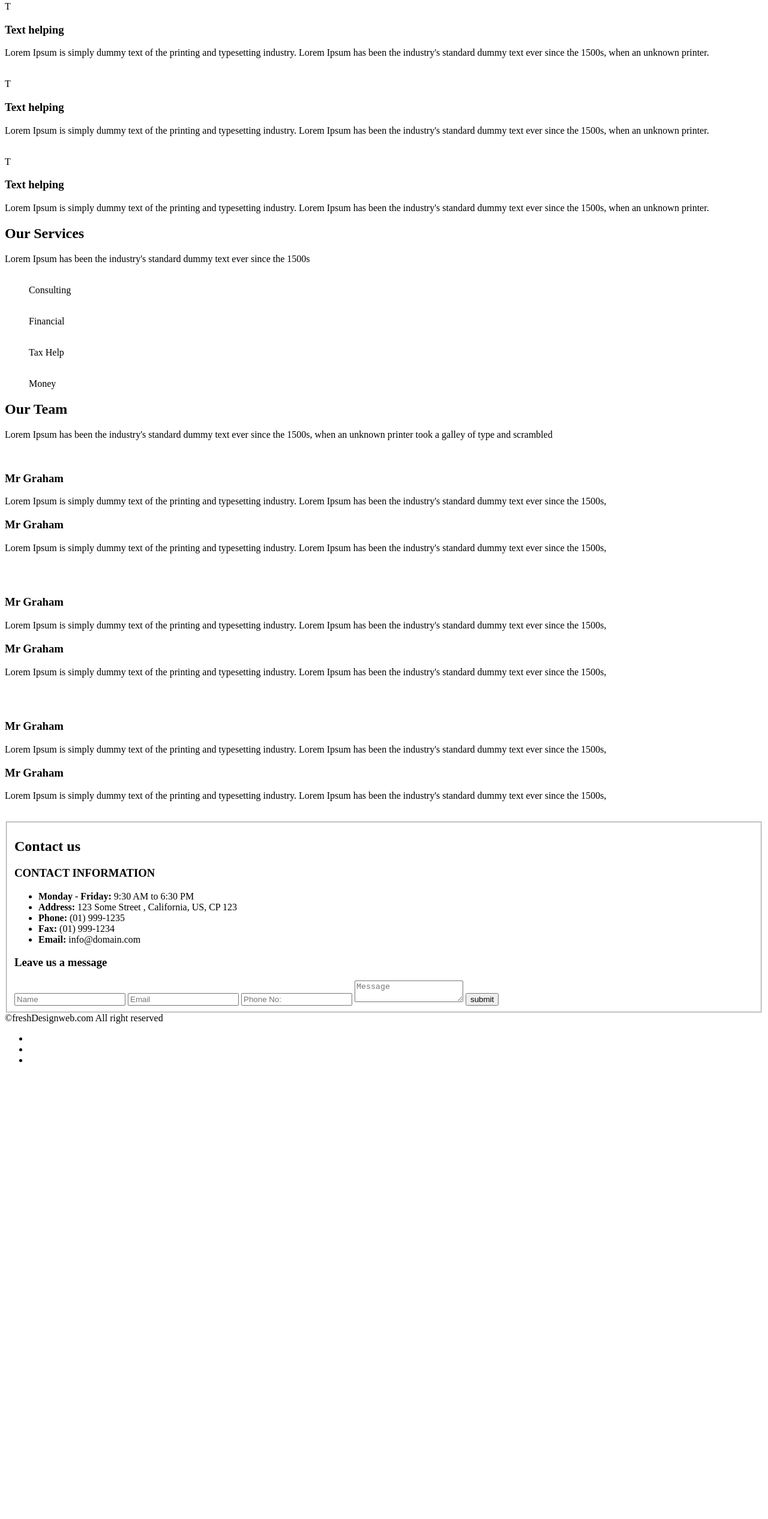
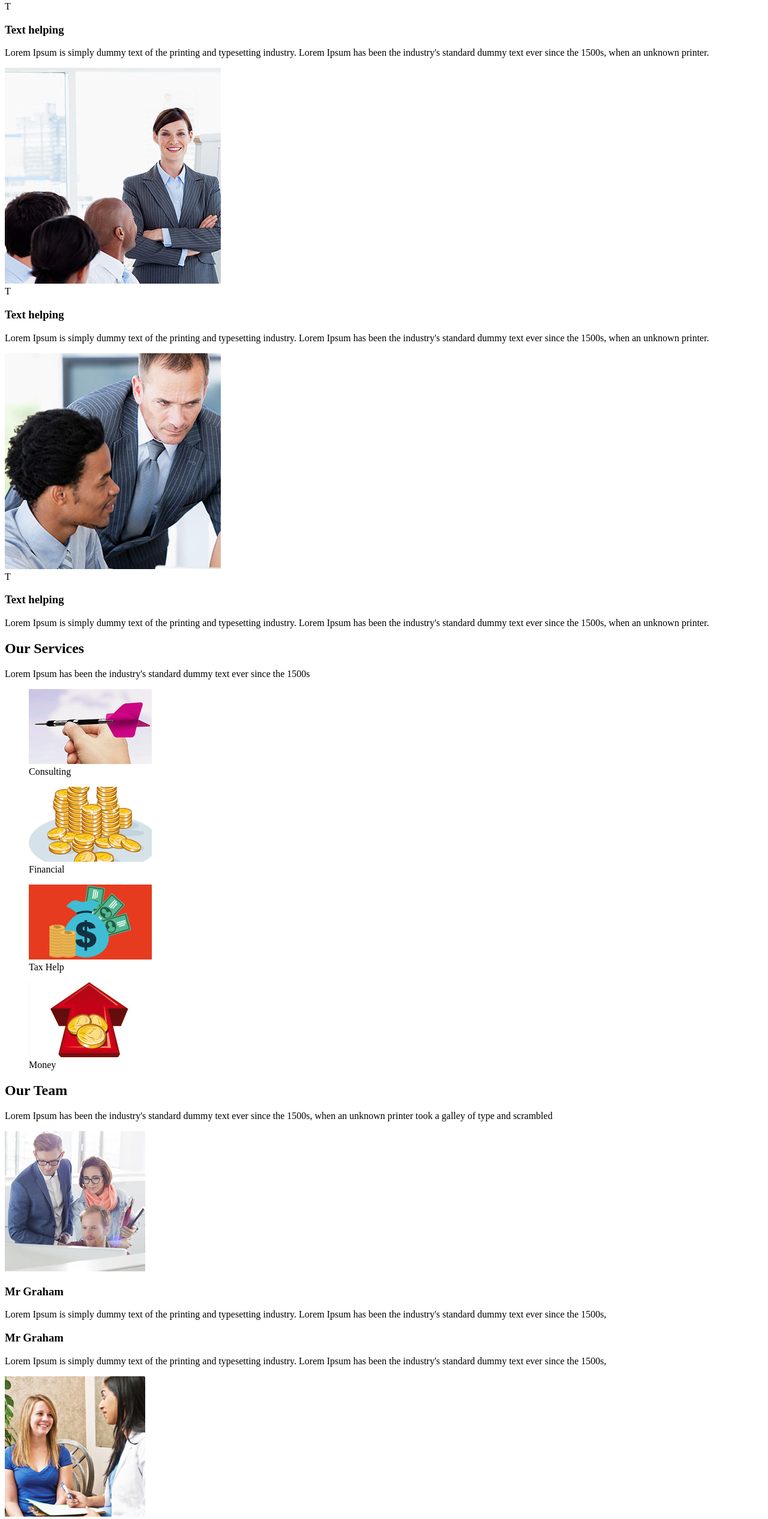
Before and after one commit to rafaelescalfoni/2016_turma2b, a plain HTML site: page ubusina/index.html in a window 1280 px wide. Shown: the part 1564-4097 px from the top of the page at 60% size. Before the commit the page ends 3357 px from the top, so only its background shows below. Drawn offline with Linux system fonts and the light colour scheme.

Commit message:
Imagem do site

```diff
--- a/ubusina/index.html
+++ b/ubusina/index.html
@@ -49,7 +49,7 @@
 				</div>
 			</div>
 			<div class="features">
-				<img />
+				<img src="img/about2.jpg" />
 				<div class="hexagono">T
 				</div>
 				<div>
@@ -60,7 +60,7 @@
 				</div>
 			</div>
 			<div class="features">
-				<img />
+				<img src="img/about3.jpg" />
 				<div class="hexagono">T
 				</div>
 				<div>
@@ -77,19 +77,19 @@
 				Lorem Ipsum has been the industry's standard dummy text ever since the 1500s
 			</p>
 			<figure>
-				<img />
+				<img src="img/service1.png"/>
 				<figcaption>Consulting</figcaption>
 			</figure>
 			<figure>
-				<img />
+				<img src="img/service2.png"/>
 				<figcaption>Financial</figcaption>
 			</figure>
 			<figure>
-				<img />
+				<img src="img/service3.png"/>
 				<figcaption>Tax Help</figcaption>
 			</figure>
 			<figure>
-				<img />
+				<img src="img/service4.png"/>
 				<figcaption>Money</figcaption>
 			</figure>
 		</section>
@@ -99,7 +99,7 @@
 				Lorem Ipsum has been the industry's standard dummy text ever since the 1500s, when an unknown printer took a galley of type and scrambled
 			</p>
 			<div class="team">
-				<img />
+				<img src="img/item1.jpg"/>
 				<div>
 					<div class="triangulo">
 					</div>
@@ -119,10 +119,10 @@
 						Lorem Ipsum is simply dummy text of the printing and typesetting industry. Lorem Ipsum has been the industry's standard dummy text ever since the 1500s,
 					</p>
 				</div>
-				<img />
+				<img src="img/item2.jpg"/>
 			</div>
 			<div class="team team-top">
-				<img />
+				<img src="img/item3.jpg"/>
 				<div>
 					<div class="triangulo">
 					</div>
@@ -141,10 +141,10 @@
 						Lorem Ipsum is simply dummy text of the printing and typesetting industry. Lorem Ipsum has been the industry's standard dummy text ever since the 1500s,
 					</p>
 				</div>
-				<img />
+				<img src="img/item4.jpg"/>
 			</div>
 			<div class="team">
-				<img />
+				<img src="img/item5.jpg"/>
 				<div>
 					<div class="triangulo">
 					</div>
@@ -164,7 +164,7 @@
 						Lorem Ipsum is simply dummy text of the printing and typesetting industry. Lorem Ipsum has been the industry's standard dummy text ever since the 1500s,
 					</p>
 				</div>
-				<img />
+				<img src="img/item6.jpg"/>
 			</div>
 		</section>
 		<section>
```
Also changed, not shown: ubusina/ubusina.png (added).
